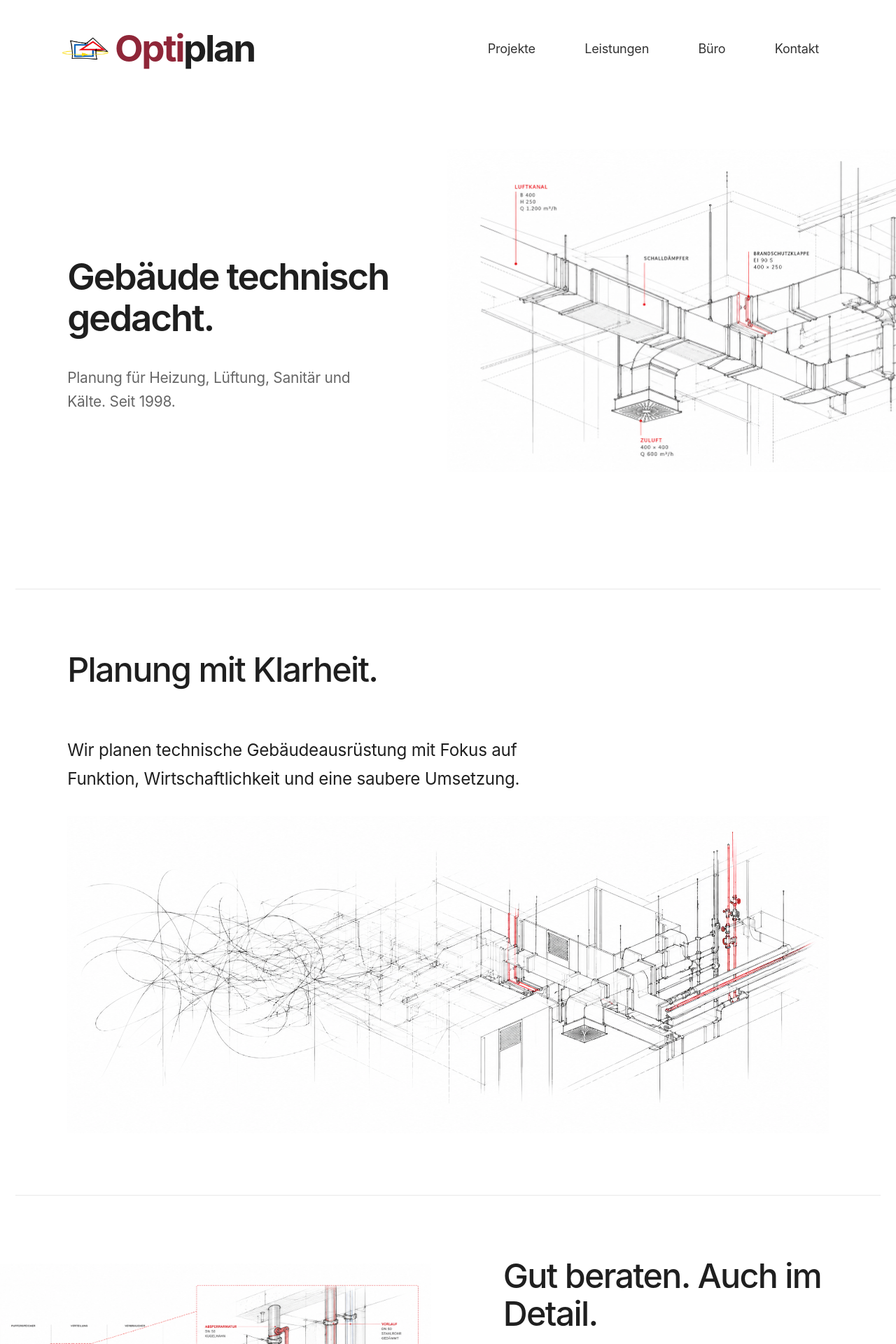
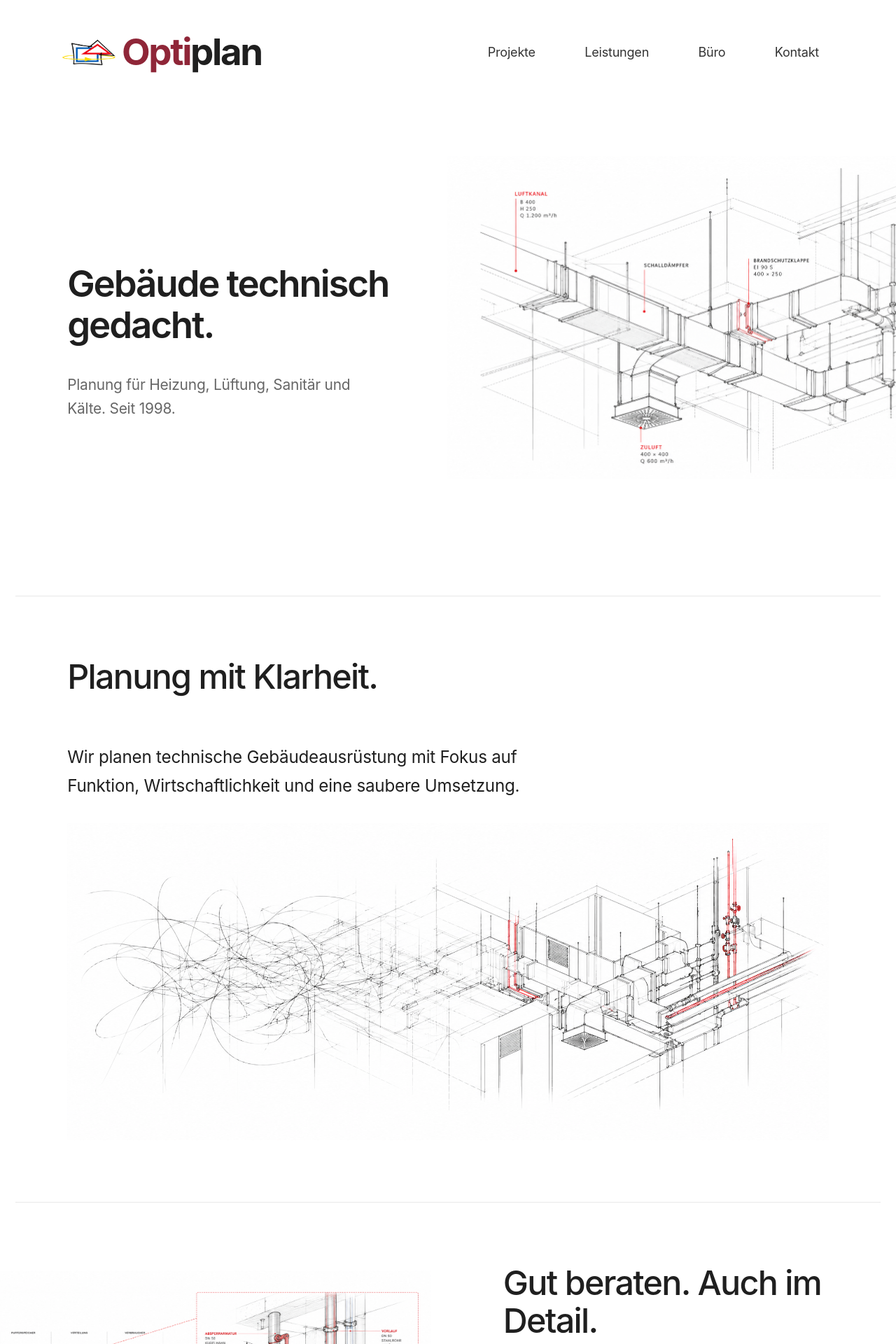
Before and after one commit to gryphiusodenhobler/www.optiplan.at, a Jekyll site: the page built from index.md, in a window 1280 px wide. Shown: the top 1920 px of the page at 70% size. Built offline with Jekyll 4.4.1, drawn with Linux system fonts in a browser that asks for light colours; cached includes are drawn as plain includes.

Commit message:
Update optiplan.scss

```diff
--- a/_sass/optiplan.scss
+++ b/_sass/optiplan.scss
@@ -987,9 +987,9 @@ body {
 }
 
 .masthead .site-title.optiplan-logo img.optiplan-ornament {
-  width: 68px !important;
-  height: 68px !important;
-  max-width: 68px !important;
+  width: 78px !important;
+  height: 78px !important;
+  max-width: 78px !important;
   margin-right: 8px;
   object-fit: contain;
 }
```
